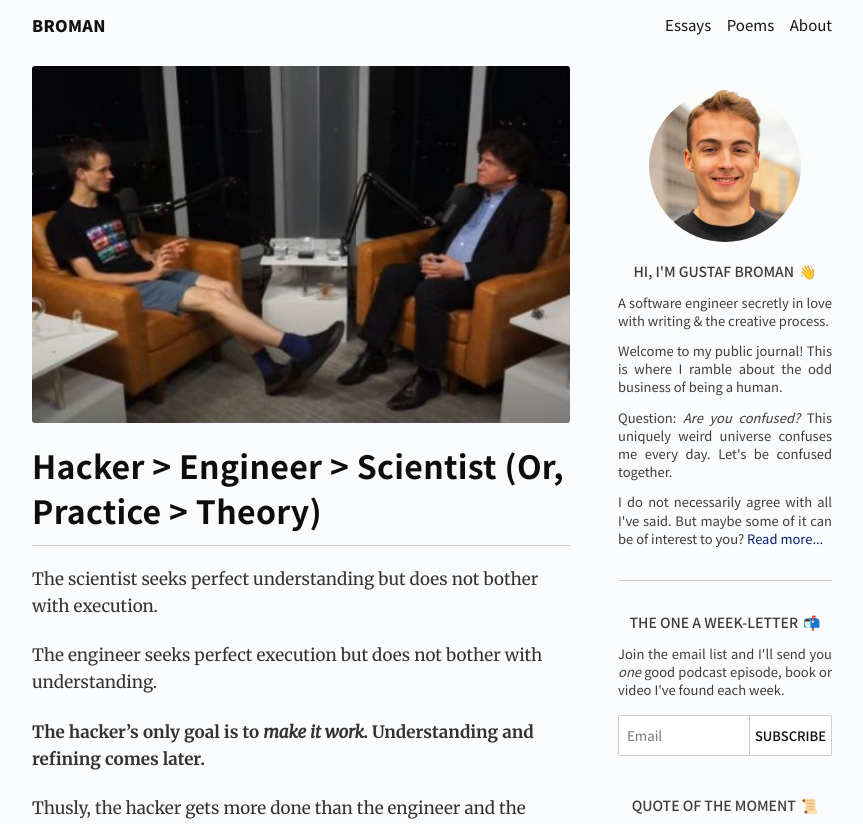
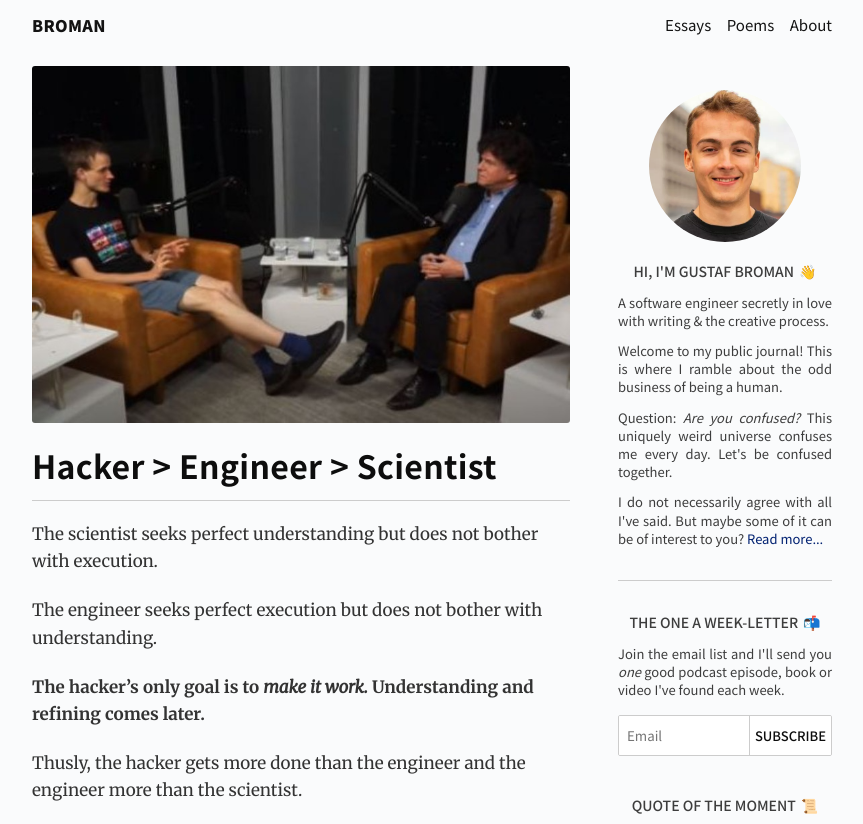
Before and after one commit to gdbroman/broman.blog, a Jekyll site: the page built from _posts/2020/2020-04-25-hacker-engineer-scientist.md, in a window 1280 px wide and 900 px high, cut to the strip 0-824 px from the top of the window. Shown: the whole strip, without its empty margins (208-1071 px from the left). Built offline with Jekyll 4.4.1, drawn with Linux system fonts in a browser that asks for light colours.

Commit message:
revision

```diff
--- a/_posts/2020/2020-04-25-hacker-engineer-scientist.md
+++ b/_posts/2020/2020-04-25-hacker-engineer-scientist.md
@@ -1,5 +1,5 @@
 ---
-title: "Hacker > Engineer > Scientist (Or, Practice > Theory)"
+title: "Hacker > Engineer > Scientist"
 permalink: hacker-engineer-scientist
 ---
 
```
